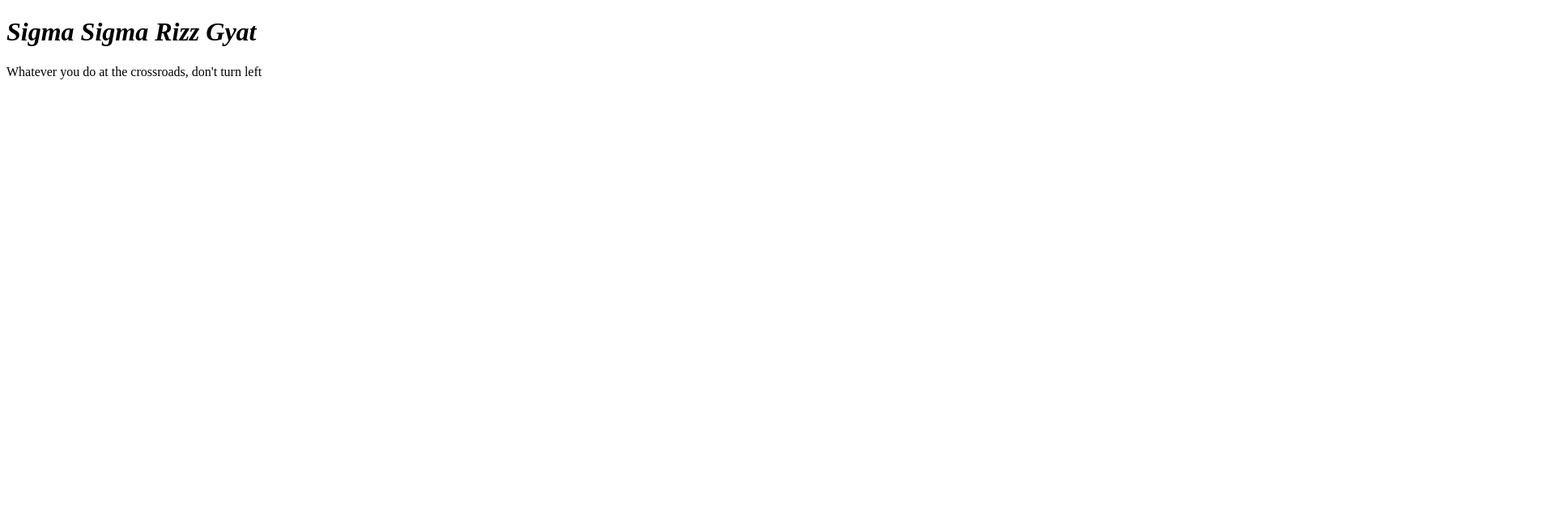
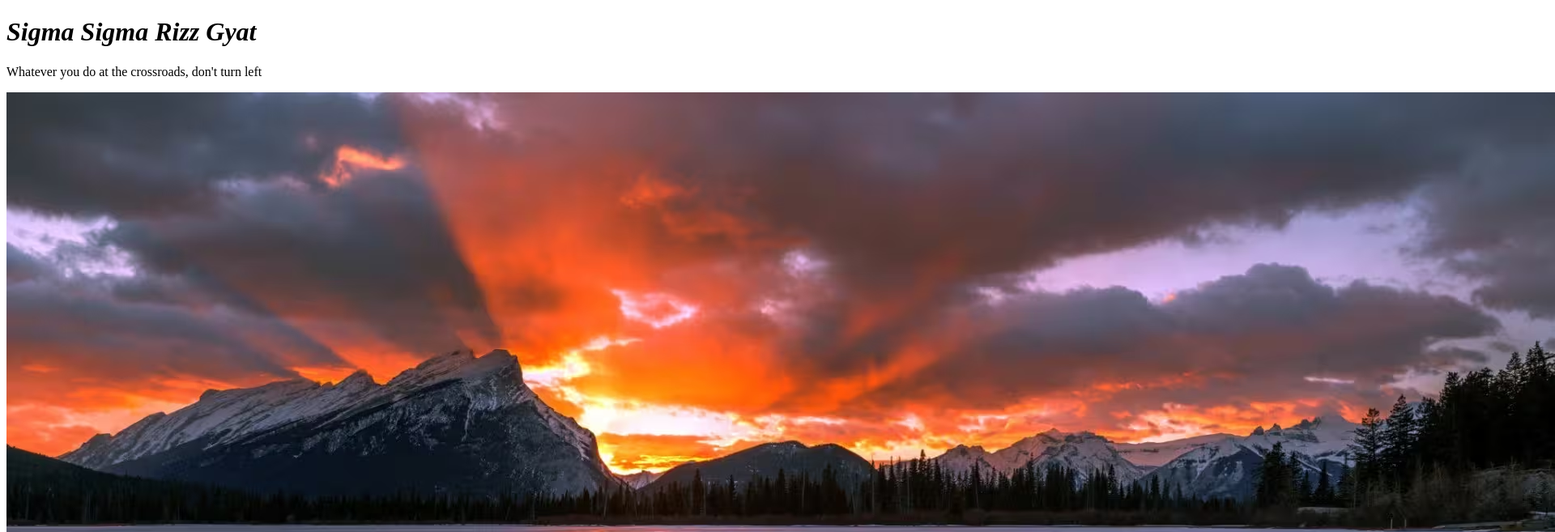
Before and after one commit to Benas-Orantas/test1, a plain HTML site: page index.html in a window 1280 px wide. Shown: the top 657 px of the page at 81% size, 1920 px wide, since content can reach past the window. Drawn offline with Linux system fonts and the light colour scheme.

Commit message:
added sunset image

```diff
--- a/index.html
+++ b/index.html
@@ -10,6 +10,7 @@
     <header>
     <h1>Sigma Sigma Rizz Gyat</h1>
     <p>Whatever you do at the crossroads, don't turn left</p>
+    <img src="images/sunlight.avif" alt="a beautiful sunset">
     </header>
 </body>
 </html>
```
Also changed, not shown: images/sunlight.avif (added).
